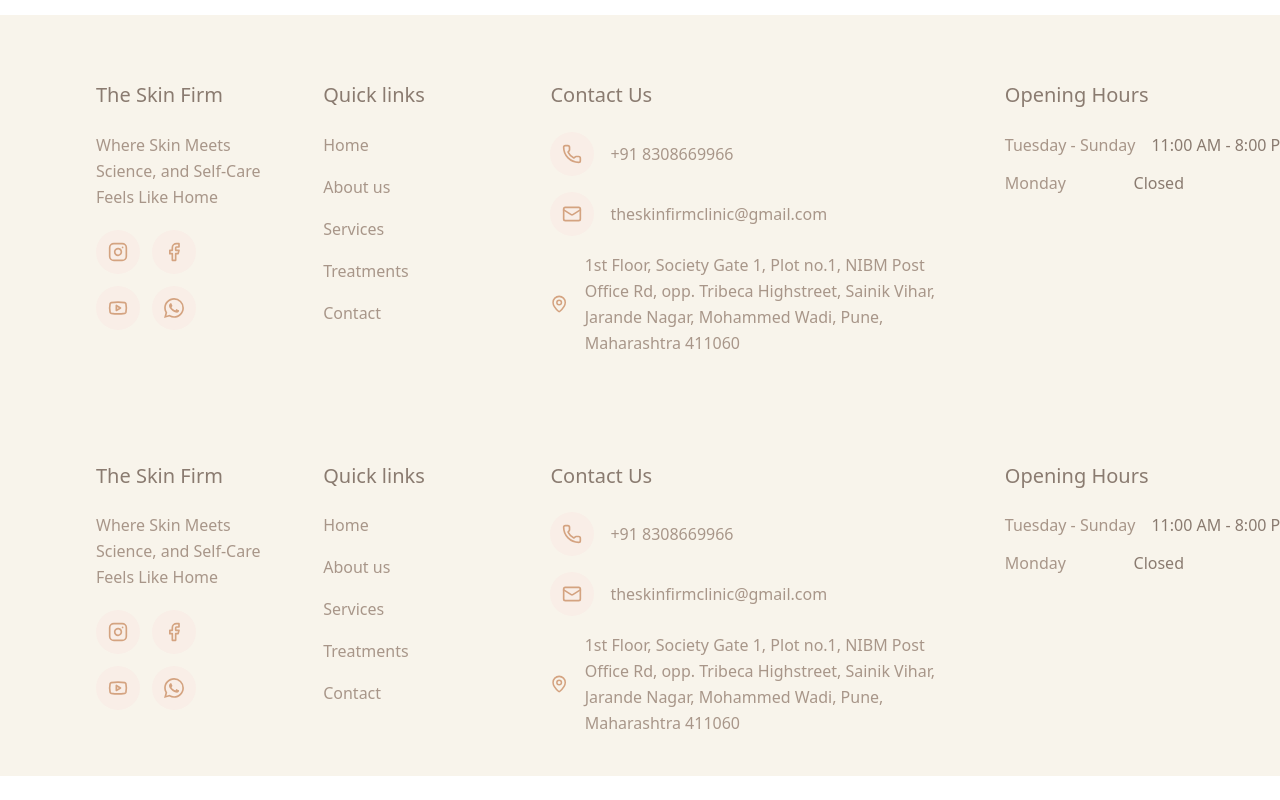
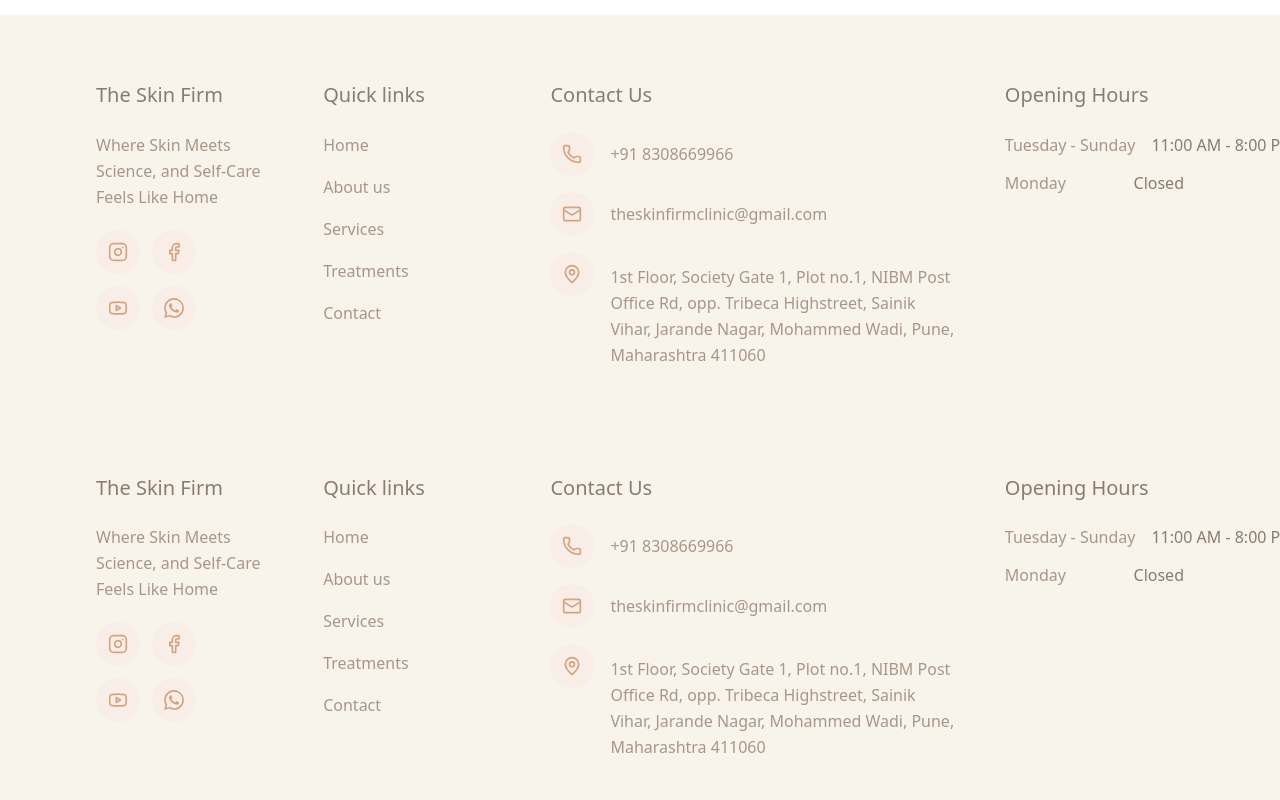
Before and after one commit to UdayPS-4o/theskinfirm, a Next.js app: page /services in a window 1280 px wide. Shown: the part 5953-6753 px from the top of the page. Before the commit the page ends 6729 px from the top, so only its background shows below. Built offline with nearby package versions, Linux system fonts and the light colour scheme.

Commit message:
fixed alignment in footer

```diff
--- a/src/components/layout/footer.tsx
+++ b/src/components/layout/footer.tsx
@@ -1,12 +1,19 @@
-'use client';
+"use client";
 
-import { Facebook, Instagram, Mail, MapPin, Phone, Youtube } from 'lucide-react'
-import Link from 'next/link'
-import React from 'react'
-import { motion, useInView } from 'framer-motion'
-import { useRef } from 'react'
-import { MaxWidthWrapper } from './max-width'
-import Image from 'next/image'
+import {
+  Facebook,
+  Instagram,
+  Mail,
+  MapPin,
+  Phone,
+  Youtube,
+} from "lucide-react";
+import Link from "next/link";
+import React from "react";
+import { motion, useInView } from "framer-motion";
+import { useRef } from "react";
+import { MaxWidthWrapper } from "./max-width";
+import Image from "next/image";
 
 export const Footer = () => {
   const ref = useRef(null);
@@ -18,31 +25,55 @@
       initial={{ opacity: 0 }}
       animate={isInView ? { opacity: 1 } : { opacity: 0 }}
       transition={{ duration: 0.6 }}
-      className='pt-16 pb-10 bg-[#F8F4EB]'
+      className="pt-16 pb-10 bg-[#F8F4EB]"
     >
       <MaxWidthWrapper>
-        <div className='grid grid-cols-1 md:grid-cols-2 lg:grid-cols-5 gap-8 md:gap-12'>
+        <div className="grid grid-cols-1 md:grid-cols-2 lg:grid-cols-5 gap-8 md:gap-12">
           <motion.div
             initial={{ opacity: 0, y: 30 }}
             animate={isInView ? { opacity: 1, y: 0 } : { opacity: 0, y: 30 }}
             transition={{ duration: 0.6, delay: 0.1 }}
-            className='md:col-span-2 lg:col-span-1 flex flex-col justify-start gap-y-5 items-start'
+            className="md:col-span-2 lg:col-span-1 flex flex-col justify-start gap-y-5 items-start"
           >
-            <h3 className='text-[#8A7B70] text-xl/relaxed text-start'>The Skin Firm</h3>
-            <p className='text-base/relaxed text-[#A89689] text-start'>Where Skin Meets Science, and Self-Care Feels Like Home
-</p>
-            <div className='grid grid-cols-2 max-lg:grid-flow-col gap-3 w-fit'>
-              <Link href={"https://www.instagram.com/theskinfirm_official/?hl=en"} target="_blank" className='p-3 rounded-full bg-[#F9EEE7]'>
-                <Instagram className='size-5' color='#D4A380' />
+            <h3 className="text-[#8A7B70] text-xl/relaxed text-start">
+              The Skin Firm
+            </h3>
+            <p className="text-base/relaxed text-[#A89689] text-start">
+              Where Skin Meets Science, and Self-Care Feels Like Home
+            </p>
+            <div className="grid grid-cols-2 max-lg:grid-flow-col gap-3 w-fit">
+              <Link
+                href={"https://www.instagram.com/theskinfirm_official/?hl=en"}
+                target="_blank"
+                className="p-3 rounded-full bg-[#F9EEE7]"
+              >
+                <Instagram className="size-5" color="#D4A380" />
               </Link>
-              <Link href={"https://www.facebook.com/theskinfirmpune/"} target="_blank" className='p-3 rounded-full bg-[#F9EEE7]'>
-                <Facebook className='size-5' color='#D4A380' />
+              <Link
+                href={"https://www.facebook.com/theskinfirmpune/"}
+                target="_blank"
+                className="p-3 rounded-full bg-[#F9EEE7]"
+              >
+                <Facebook className="size-5" color="#D4A380" />
               </Link>
-              <Link href={"https://www.youtube.com/@TheSkinFirm-Pune"} target="_blank" className='p-3 rounded-full bg-[#F9EEE7]'>
-                <Youtube className='size-5' color='#D4A380' />
+              <Link
+                href={"https://www.youtube.com/@TheSkinFirm-Pune"}
+                target="_blank"
+                className="p-3 rounded-full bg-[#F9EEE7]"
+              >
+                <Youtube className="size-5" color="#D4A380" />
               </Link>
-              <Link href={"https://wa.me/918308669966"} target="_blank" className='p-3 rounded-full bg-[#F9EEE7]'>
-                <Image src="/whatsapp.svg" alt="WhatsApp" width={20} height={20} />
+              <Link
+                href={"https://wa.me/918308669966"}
+                target="_blank"
+                className="p-3 rounded-full bg-[#F9EEE7]"
+              >
+                <Image
+                  src="/whatsapp.svg"
+                  alt="WhatsApp"
+                  width={20}
+                  height={20}
+                />
               </Link>
             </div>
           </motion.div>
@@ -53,13 +84,15 @@
             transition={{ duration: 0.6, delay: 0.2 }}
             className="flex flex-col justify-start gap-y-5 items-start"
           >
-            <h3 className='text-[#8A7B70] text-xl/relaxed text-start'>Quick links</h3>
-            <div className='flex flex-col items-start justify-start gap-y-4 *:text-[#A89689] *:text-base/relaxed *:hover:opacity-80'>
+            <h3 className="text-[#8A7B70] text-xl/relaxed text-start">
+              Quick links
+            </h3>
+            <div className="flex flex-col items-start justify-start gap-y-4 *:text-[#A89689] *:text-base/relaxed *:hover:opacity-80">
               <Link href={"/"}>Home</Link>
               <Link href={"/about-us"}>About us</Link>
               <Link href={"/services"}>Services</Link>
               <Link href={"/services"}>Treatments</Link>
-              <Link href={"/#contact"}>Contact</Link>
+              <Link href="/contact">Contact</Link>
             </div>
           </motion.div>
 
@@ -69,23 +102,41 @@
             transition={{ duration: 0.6, delay: 0.3 }}
             className="lg:col-span-2 flex flex-col justify-start gap-y-5 items-start"
           >
-            <h3 className='text-[#8A7B70] text-xl/relaxed text-start'>Contact Us</h3>
-            <div className='flex flex-col items-start justify-start gap-y-4 *:text-[#A89689] *:text-base/relaxed *:hover:opacity-80'>
-              <div className='inline-flex items-center gap-x-4'>
-                <Link href="tel:+918308669966" className='p-3 rounded-full bg-[#F9EEE7]'>
-                  <Phone className='size-5' color='#D4A380' />
+            <h3 className="text-[#8A7B70] text-xl/relaxed text-start">
+              Contact Us
+            </h3>
+            <div className="flex flex-col items-start justify-start gap-y-4">
+              <div className="inline-flex items-center gap-x-4">
+                <Link
+                  href="tel:+918308669966"
+                  className="p-3 rounded-full bg-[#F9EEE7]"
+                >
+                  <Phone className="size-5" color="#D4A380" />
                 </Link>
-                <p>+91 8308669966</p>
+                <p className="text-[#A89689] text-base/relaxed hover:opacity-80">
+                  +91 8308669966
+                </p>
               </div>
-              <div className='inline-flex items-center gap-x-4'>
-                <Link href={"mailto:theskinfirmclinic@gmail.com"} className='p-3 rounded-full bg-[#F9EEE7]'>
-                  <Mail className='size-5' color='#D4A380' />
+              <div className="inline-flex items-center gap-x-4">
+                <Link
+                  href={"mailto:theskinfirmclinic@gmail.com"}
+                  className="p-3 rounded-full bg-[#F9EEE7]"
+                >
+                  <Mail className="size-5" color="#D4A380" />
                 </Link>
-                <p>theskinfirmclinic@gmail.com</p>
+                <p className="text-[#A89689] text-base/relaxed hover:opacity-80">
+                  theskinfirmclinic@gmail.com
+                </p>
               </div>
-              <div className='inline-flex items-center gap-x-4'>
-                  <MapPin className='size-5' color='#D4A380' />
-                <p className='w-fit text-start'>{"1st Floor, Society Gate 1, Plot no.1, NIBM Post Office Rd, opp. Tribeca Highstreet, Sainik Vihar, Jarande Nagar, Mohammed Wadi, Pune, Maharashtra 411060"}</p>
+              <div className="inline-flex items-start gap-x-4">
+                <div className="p-3 flex-shrink-0 bg-[#F9EEE7] rounded-full">
+                  <MapPin className="size-5" color="#D4A380" />
+                </div>
+                <p className="text-[#A89689] text-base/relaxed hover:opacity-80 flex-1 text-start pt-3">
+                  1st Floor, Society Gate 1, Plot no.1, NIBM Post Office Rd,
+                  opp. Tribeca Highstreet, Sainik Vihar, Jarande Nagar, Mohammed
+                  Wadi, Pune, Maharashtra 411060
+                </p>
               </div>
             </div>
           </motion.div>
@@ -96,20 +147,30 @@
             transition={{ duration: 0.6, delay: 0.4 }}
             className="flex flex-col justify-start gap-y-5 items-start"
           >
-            <h3 className='text-[#8A7B70] text-xl/relaxed text-start'>Opening Hours</h3>
-            <div className='w-full space-y-3'>
-              <div className='flex flex-col lg:flex-row lg:items-center lg:justify-between gap-1 lg:gap-4'>
-                <p className='text-[#A89689] text-base/relaxed whitespace-nowrap'>Tuesday - Sunday</p>
-                <p className='text-[#8A7B70] text-base/relaxed whitespace-nowrap'>11:00 AM - 8:00 PM</p>
+            <h3 className="text-[#8A7B70] text-xl/relaxed text-start">
+              Opening Hours
+            </h3>
+            <div className="w-full space-y-3">
+              <div className="flex flex-col lg:flex-row lg:items-center lg:justify-between gap-1 lg:gap-4">
+                <p className="text-[#A89689] text-base/relaxed whitespace-nowrap">
+                  Tuesday - Sunday
+                </p>
+                <p className="text-[#8A7B70] text-base/relaxed whitespace-nowrap">
+                  11:00 AM - 8:00 PM
+                </p>
               </div>
-              <div className='flex flex-col lg:flex-row lg:items-center lg:justify-between gap-1 lg:gap-4'>
-                <p className='text-[#A89689] text-base/relaxed whitespace-nowrap'>Monday</p>
-                <p className='text-[#8A7B70] text-base/relaxed whitespace-nowrap'>Closed</p>
+              <div className="flex flex-col lg:flex-row lg:items-center lg:justify-between gap-1 lg:gap-4">
+                <p className="text-[#A89689] text-base/relaxed whitespace-nowrap">
+                  Monday
+                </p>
+                <p className="text-[#8A7B70] text-base/relaxed whitespace-nowrap">
+                  Closed
+                </p>
               </div>
             </div>
           </motion.div>
         </div>
       </MaxWidthWrapper>
     </motion.div>
-  )
-}
+  );
+};
```
